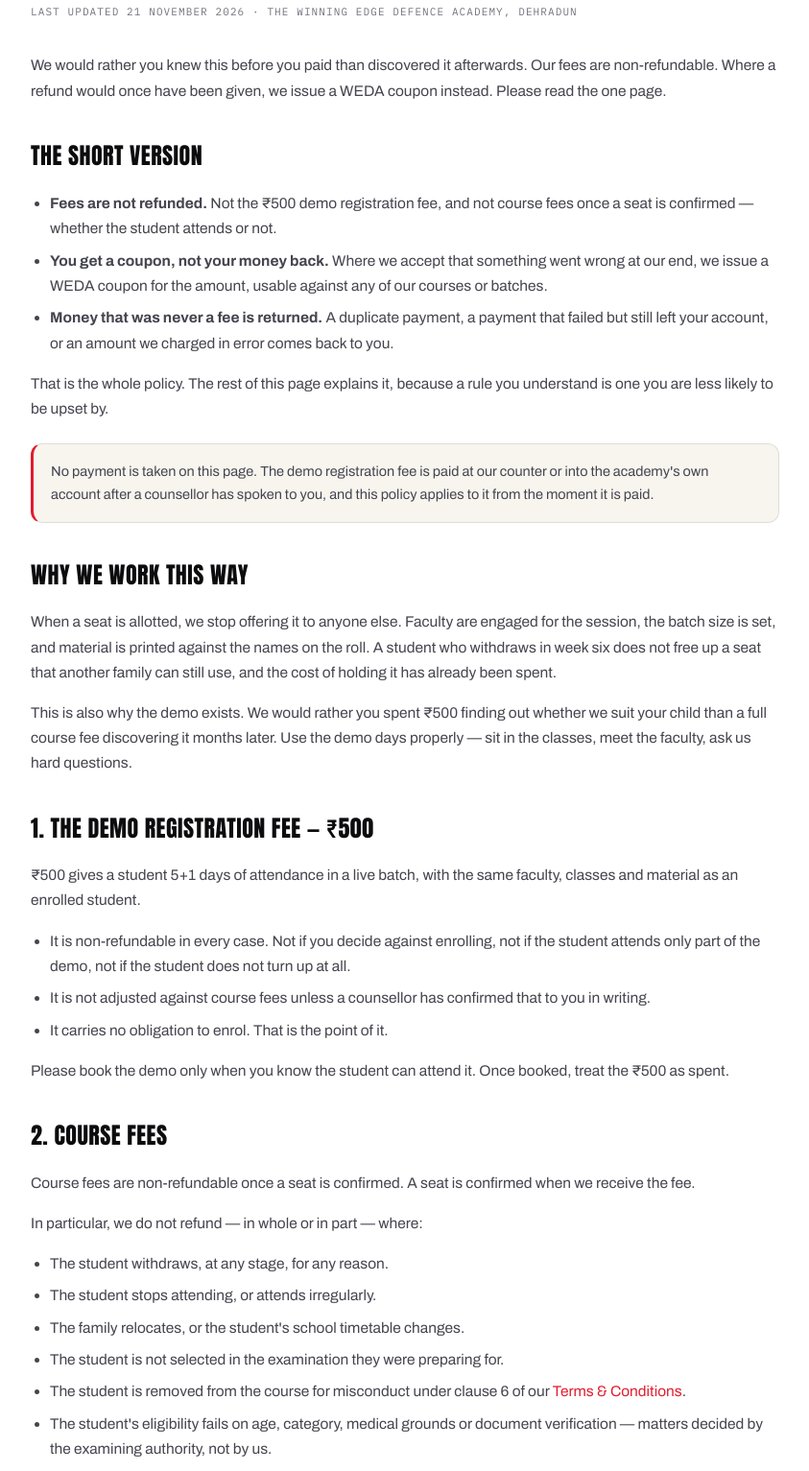
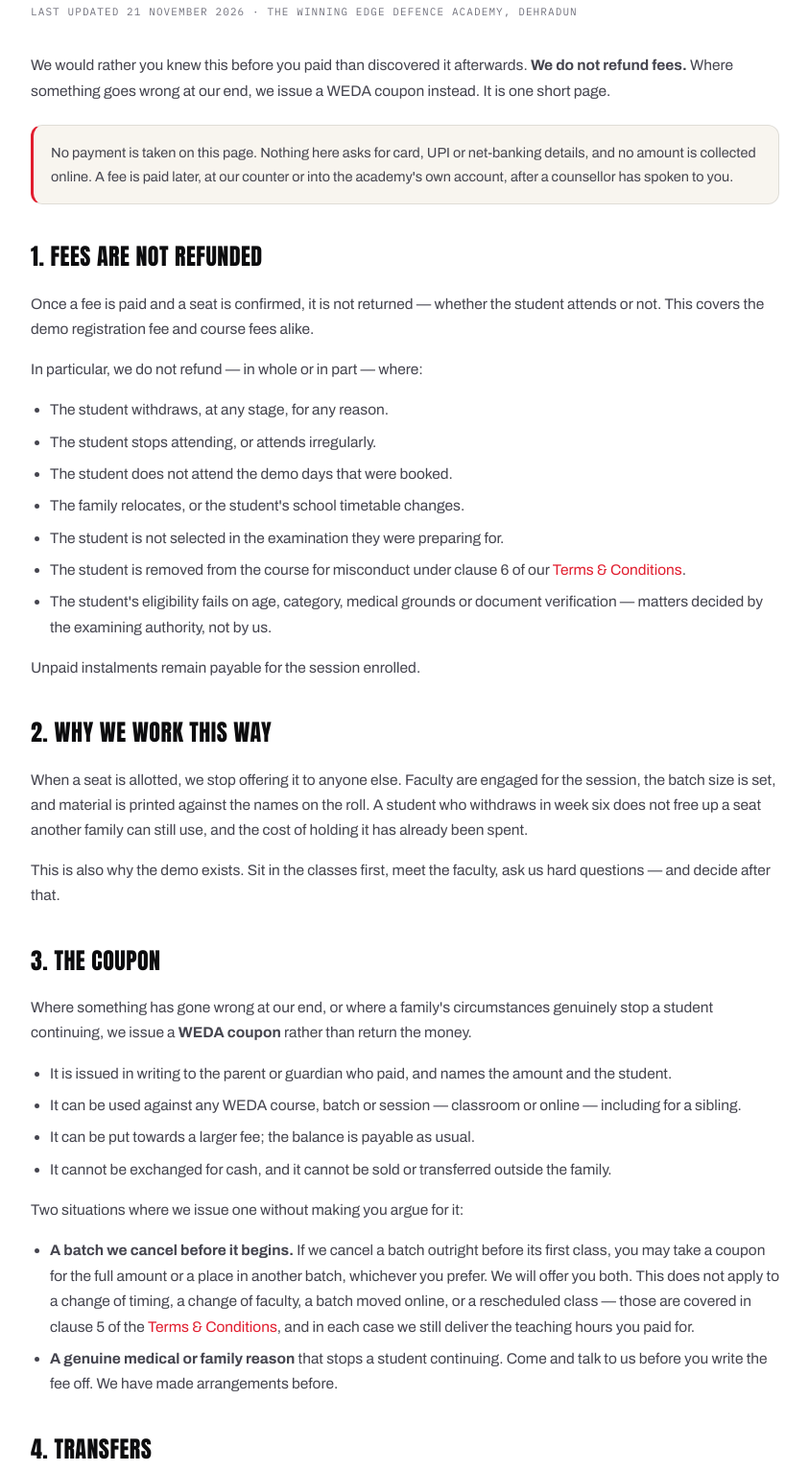
Before and after one commit to winningedgedefence-website/weda-rimc-landing, a plain HTML site: page refund.html in a window 1280 px wide. Shown: the part 213-1746 px from the top of the page at 96% size, without its empty margins (218-1061 px from the left). Drawn offline with Linux system fonts and the light colour scheme.

Commit message:
No money anywhere on the page: no fee, no amount, no payment
Same change as weda-sainik-rms-landing.

The demo card no longer carries a price. Where it showed "Demo
registration fee / Rs 500 / Registration Fee" it now shows "Book the
demo / 5+1 / Days of Demo Classes", and the note says a counsellor
calls with the batch, the timings and the next start date. The Register
Now button underneath is unchanged and still opens the CRM form.

Also gone: the Fee Structure link in the footer, the amount in clause 3
of the Terms, and every amount on the Refund Policy. Nothing on the
site now names a rupee figure, asks for a payment or mentions a payment
provider - the word does not appear in the repo at all any more.

The Refund Policy now opens by saying we do not refund fees, and the
coupon is what replaces a refund. The one thing still returned is money
we took in error, which was never a fee.

Two links remain for a visitor: the CRM enquiry form, which every
button opens, and WhatsApp in the footer.

Co-Authored-By: Claude Opus 5 <noreply@anthropic.com>

```diff
--- a/refund.html
+++ b/refund.html
@@ -4,7 +4,7 @@
 <meta charset="utf-8">
 <meta name="viewport" content="width=device-width,initial-scale=1">
 <title>Refund Policy | WEDA - The Winning Edge Defence Academy</title>
-<meta name="description" content="WEDA fees are non-refundable. Where a refund would once have been given, we issue a WEDA coupon of the same value.">
+<meta name="description" content="WEDA fees are non-refundable. Where something goes wrong at our end we issue a WEDA coupon, usable against any of our courses.">
 <meta name="robots" content="index,follow">
 <link rel="icon" href="assets/logo-mark.png">
 <link rel="preconnect" href="https://fonts.googleapis.com">
@@ -25,57 +25,22 @@
     <h1>REFUND POLICY</h1>
     <div class="upd">Last updated 21 November 2026 &middot; The Winning Edge Defence Academy, Dehradun</div>
 
-    <p>We would rather you knew this before you paid than discovered it afterwards. Our fees are
-    non-refundable. Where a refund would once have been given, we issue a WEDA coupon instead.
-    Please read the one page.</p>
+    <p>We would rather you knew this before you paid than discovered it afterwards.
+    <strong>We do not refund fees.</strong> Where something goes wrong at our end, we issue a WEDA
+    coupon instead. It is one short page.</p>
 
-    <h2>The short version</h2>
-    <ul>
-      <li><strong>Fees are not refunded.</strong> Not the &#8377;500 demo registration fee, and not
-      course fees once a seat is confirmed &mdash; whether the student attends or not.</li>
-      <li><strong>You get a coupon, not your money back.</strong> Where we accept that something
-      went wrong at our end, we issue a WEDA coupon for the amount, usable against any of our
-      courses or batches.</li>
-      <li><strong>Money that was never a fee is returned.</strong> A duplicate payment, a payment
-      that failed but still left your account, or an amount we charged in error comes back to
-      you.</li>
-    </ul>
-    <p>That is the whole policy. The rest of this page explains it, because a rule you understand is
-    one you are less likely to be upset by.</p>
+    <div class="note"><p>No payment is taken on this page. Nothing here asks for card, UPI or
+    net-banking details, and no amount is collected online. A fee is paid later, at our counter or
+    into the academy's own account, after a counsellor has spoken to you.</p></div>
 
-    <div class="note"><p>No payment is taken on this page. The demo registration fee is paid at our
-    counter or into the academy's own account after a counsellor has spoken to you, and this policy
-    applies to it from the moment it is paid.</p></div>
-
-    <h2>Why we work this way</h2>
-    <p>When a seat is allotted, we stop offering it to anyone else. Faculty are engaged for the
-    session, the batch size is set, and material is printed against the names on the roll. A student
-    who withdraws in week six does not free up a seat that another family can still use, and the
-    cost of holding it has already been spent.</p>
-    <p>This is also why the demo exists. We would rather you spent &#8377;500 finding out whether we
-    suit your child than a full course fee discovering it months later. Use the demo days properly
-    &mdash; sit in the classes, meet the faculty, ask us hard questions.</p>
-
-    <h2>1. The demo registration fee &mdash; &#8377;500</h2>
-    <p>&#8377;500 gives a student 5+1 days of attendance in a live batch, with the same faculty,
-    classes and material as an enrolled student.</p>
-    <ul>
-      <li>It is non-refundable in every case. Not if you decide against enrolling, not if the
-      student attends only part of the demo, not if the student does not turn up at all.</li>
-      <li>It is not adjusted against course fees unless a counsellor has confirmed that to you in
-      writing.</li>
-      <li>It carries no obligation to enrol. That is the point of it.</li>
-    </ul>
-    <p>Please book the demo only when you know the student can attend it. Once booked, treat the
-    &#8377;500 as spent.</p>
-
-    <h2>2. Course fees</h2>
-    <p>Course fees are non-refundable once a seat is confirmed. A seat is confirmed when we receive
-    the fee.</p>
+    <h2>1. Fees are not refunded</h2>
+    <p>Once a fee is paid and a seat is confirmed, it is not returned &mdash; whether the student
+    attends or not. This covers the demo registration fee and course fees alike.</p>
     <p>In particular, we do not refund &mdash; in whole or in part &mdash; where:</p>
     <ul>
       <li>The student withdraws, at any stage, for any reason.</li>
       <li>The student stops attending, or attends irregularly.</li>
+      <li>The student does not attend the demo days that were booked.</li>
       <li>The family relocates, or the student's school timetable changes.</li>
       <li>The student is not selected in the examination they were preparing for.</li>
       <li>The student is removed from the course for misconduct under clause 6 of our
@@ -85,13 +50,20 @@
     </ul>
     <p>Unpaid instalments remain payable for the session enrolled.</p>
 
-    <h2>3. The coupon, instead of a refund</h2>
+    <h2>2. Why we work this way</h2>
+    <p>When a seat is allotted, we stop offering it to anyone else. Faculty are engaged for the
+    session, the batch size is set, and material is printed against the names on the roll. A student
+    who withdraws in week six does not free up a seat another family can still use, and the cost of
+    holding it has already been spent.</p>
+    <p>This is also why the demo exists. Sit in the classes first, meet the faculty, ask us hard
+    questions &mdash; and decide after that.</p>
+
+    <h2>3. The coupon</h2>
     <p>Where something has gone wrong at our end, or where a family's circumstances genuinely stop a
-    student continuing, we do not return the fee &mdash; we issue a <strong>WEDA coupon</strong> for
-    the amount we accept.</p>
+    student continuing, we issue a <strong>WEDA coupon</strong> rather than return the money.</p>
     <ul>
-      <li>The coupon is issued in writing to the parent or guardian who paid, and names the amount
-      and the student.</li>
+      <li>It is issued in writing to the parent or guardian who paid, and names the amount and the
+      student.</li>
       <li>It can be used against any WEDA course, batch or session &mdash; classroom or online
       &mdash; including for a sibling.</li>
       <li>It can be put towards a larger fee; the balance is payable as usual.</li>
@@ -101,7 +73,7 @@
     <p>Two situations where we issue one without making you argue for it:</p>
     <ul>
       <li><strong>A batch we cancel before it begins.</strong> If we cancel a batch outright before
-      its first class, you may take a coupon for the full course fee or a place in another batch,
+      its first class, you may take a coupon for the full amount or a place in another batch,
       whichever you prefer. We will offer you both. This does not apply to a change of timing, a
       change of faculty, a batch moved online, or a rescheduled class &mdash; those are covered in
       clause 5 of the <a href="terms.html">Terms &amp; Conditions</a>, and in each case we still
@@ -110,22 +82,7 @@
       and talk to us before you write the fee off. We have made arrangements before.</li>
     </ul>
 
-    <h2>4. Money we do return</h2>
-    <p>Some money was never a fee, and we do not keep it.</p>
-    <ul>
-      <li><strong>A duplicate payment.</strong> If you are charged twice for the same fee, the extra
-      amount comes back in full.</li>
-      <li><strong>A failed payment.</strong> If money left your account for a transaction that did
-      not complete, send us the transaction reference and we will trace it.</li>
-      <li><strong>An amount we charged in error.</strong> If we have billed you for the wrong
-      course, the wrong duration or the wrong amount, we correct it and return the difference. Tell
-      us as soon as you spot it.</li>
-    </ul>
-    <p>These are returned to the same account the payment came from. We do not pay in cash or to a
-    third party's account. Bank charges already deducted by the provider are not ours to
-    return.</p>
-
-    <h2>5. Transfers</h2>
+    <h2>4. Transfers</h2>
     <p>A coupon is not the only thing we can do. At our discretion, and on a written request from
     the parent, we may:</p>
     <ul>
@@ -137,6 +94,11 @@
     </ul>
     <p>These are concessions, not entitlements, and we decide them case by case.</p>
 
+    <h2>5. If we have charged you in error</h2>
+    <p>If we have taken money you did not owe us &mdash; the wrong course, the wrong amount, or the
+    same amount twice &mdash; that was never a fee, and we put it right. Tell us as soon as you spot
+    it, with the receipt number or transaction reference.</p>
+
     <h2>6. How to raise a request</h2>
     <p>Write to us &mdash; email or a letter at the counter, not a verbal request, so there is a
     record on both sides.</p>
@@ -146,8 +108,7 @@
       reference, the amount, and what you are asking for.</li>
       <li>We acknowledge within three working days and give you a decision within fifteen working
       days.</li>
-      <li>An approved coupon is issued, or an approved return of money paid, within twenty-one
-      working days of the decision.</li>
+      <li>An approved coupon is issued within twenty-one working days of the decision.</li>
     </ul>
 
     <h2>7. If you disagree with our decision</h2>
```
Also changed, not shown: index.html (+4 -5 lines), terms.html (+3 -2 lines), 1 other file.
